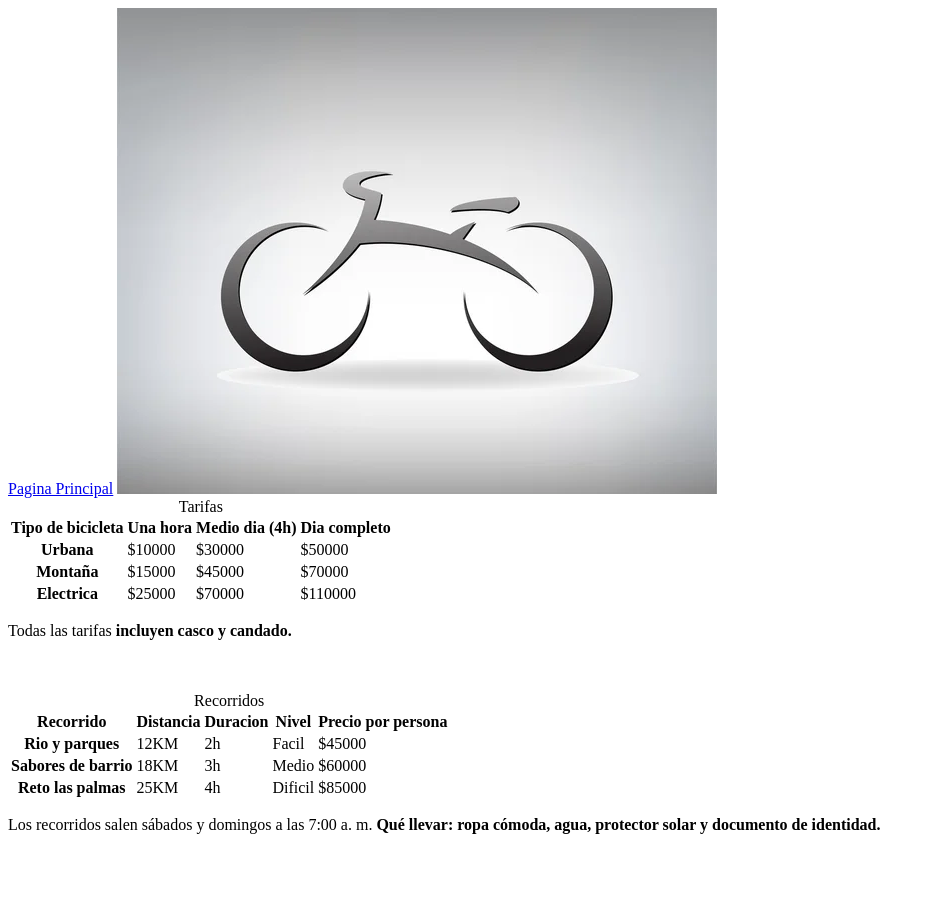
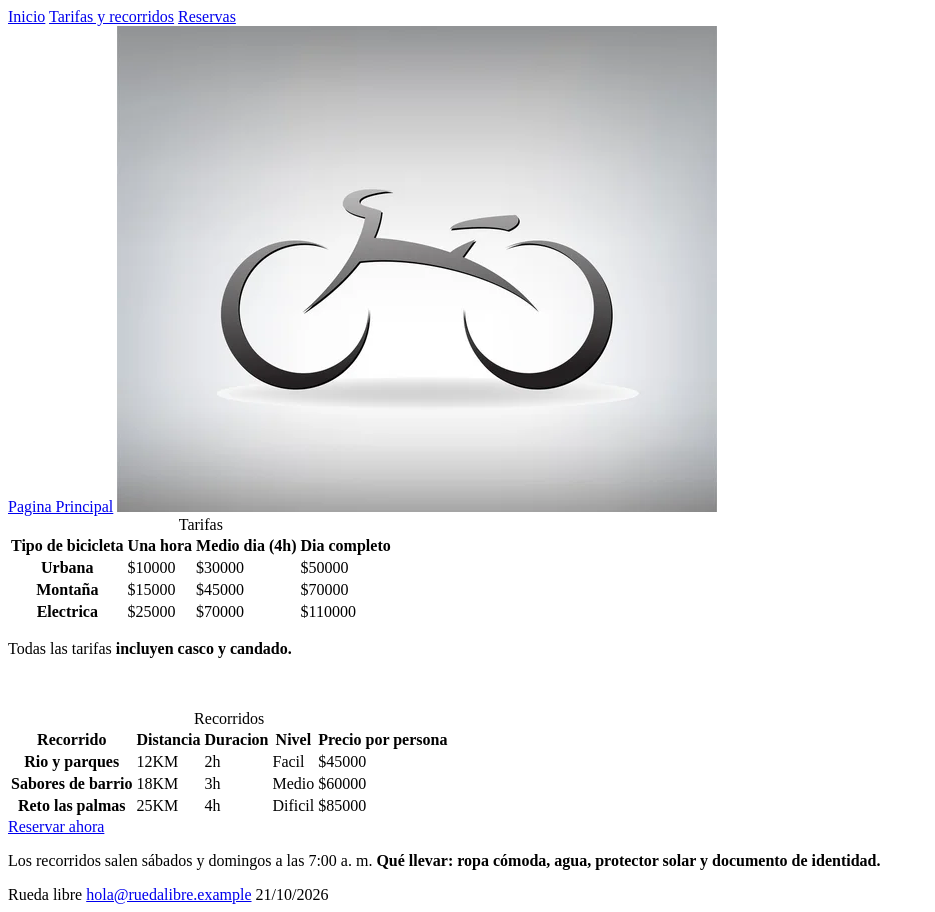
Before and after one commit to emanuellpcz/rueda-libre, a plain HTML site: page paginas/tarifas.html in a window 1280 px wide. Shown: the whole page, without its empty margins (0-935 px from the left). Before the commit the page ends 850 px from the top, so only its background shows below. Drawn offline with Linux system fonts and the light colour scheme.

Commit message:
V0.1: Pagina de reservas hecha, asi como el navbar y el footer, docuemntacion de las rutas de la pagina

```diff
--- a/paginas/tarifas.html
+++ b/paginas/tarifas.html
@@ -6,6 +6,16 @@
     <title>Tarifas Rueda Libre</title>
 </head>
 <body>
+
+    <header>
+
+        <nav>
+            <a href="../index.html">Inicio</a>
+            <a href="tarifas.html">Tarifas y recorridos</a>
+            <a href="reservas.html">Reservas</a>
+        </nav>
+
+    </header>
 
     <a href="../index.html">Pagina Principal</a>
 
@@ -88,7 +98,14 @@
         </tbody>
 
     </table>
+    <a href="reservas.html">Reservar ahora</a>
     <p>Los recorridos salen sábados y domingos a las 7:00 a. m. <strong>Qué llevar: ropa cómoda, agua, protector solar y documento de identidad.</strong></p>
+
+    <footer>
+            Rueda libre
+            <a href="mailto: hola@ruedalibre.example" target="_blank">hola@ruedalibre.example</a>
+            21/10/2026
+    </footer>
 
 </body>
 </html>
```
Also changed, not shown: index.html (+17 -1 lines), paginas/reservas.html (added, +39 -0 lines), bitacora.txt.
